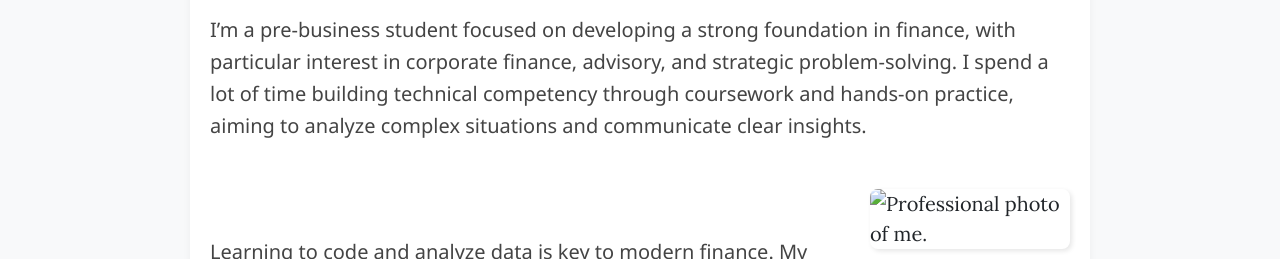
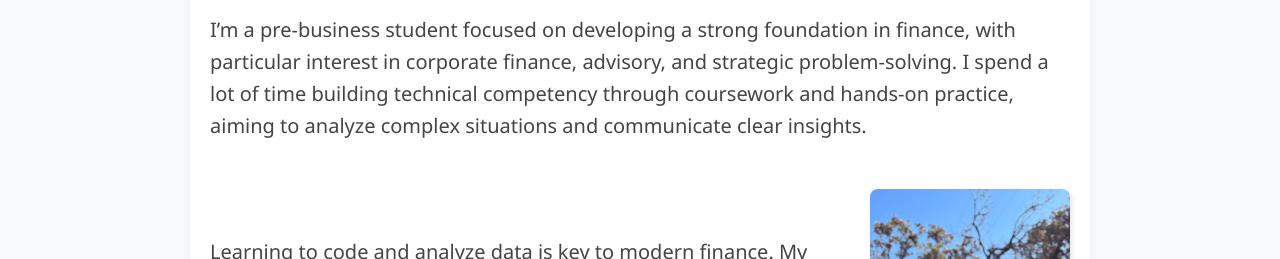
Before and after one commit to johnclawsonti/IS201WEBDEV, a plain HTML site: page about.html in a window 1280 px wide. Shown: the part 693-952 px from the top of the page. Drawn offline with nearby package versions, Linux system fonts and the light colour scheme; the site is published under a folder, as on GitHub Pages, so addresses that start at the root find nothing.

Commit message:
about_me image.jpg path correction

```diff
--- a/about.html
+++ b/about.html
@@ -56,7 +56,7 @@
                 <h1 id="myS-heading-main">About Me: Finance & Strategy</h1>
                 <p class="myS-text myS-summary-text">I’m a pre-business student focused on developing a strong foundation in finance, with particular interest in corporate finance, advisory, and strategic problem-solving. I spend a lot of time building technical competency through coursework and hands-on practice, aiming to analyze complex situations and communicate clear insights.</p>
 
-                <img id="myS-profile-image" src="/assets/img/about_me_personal_headshot.jpg" alt="Professional photo of me.">
+                <img id="myS-profile-image" src="assets/img/about_me_personal_headshot.jpg" alt="Professional photo of me.">
                 <br>
                 <p class="myS-text myS-caption">Learning to code and analyze data is key to modern finance. My goal is to break into finance early and make an impact. This site documents that journey.</p>
             </div>
```
